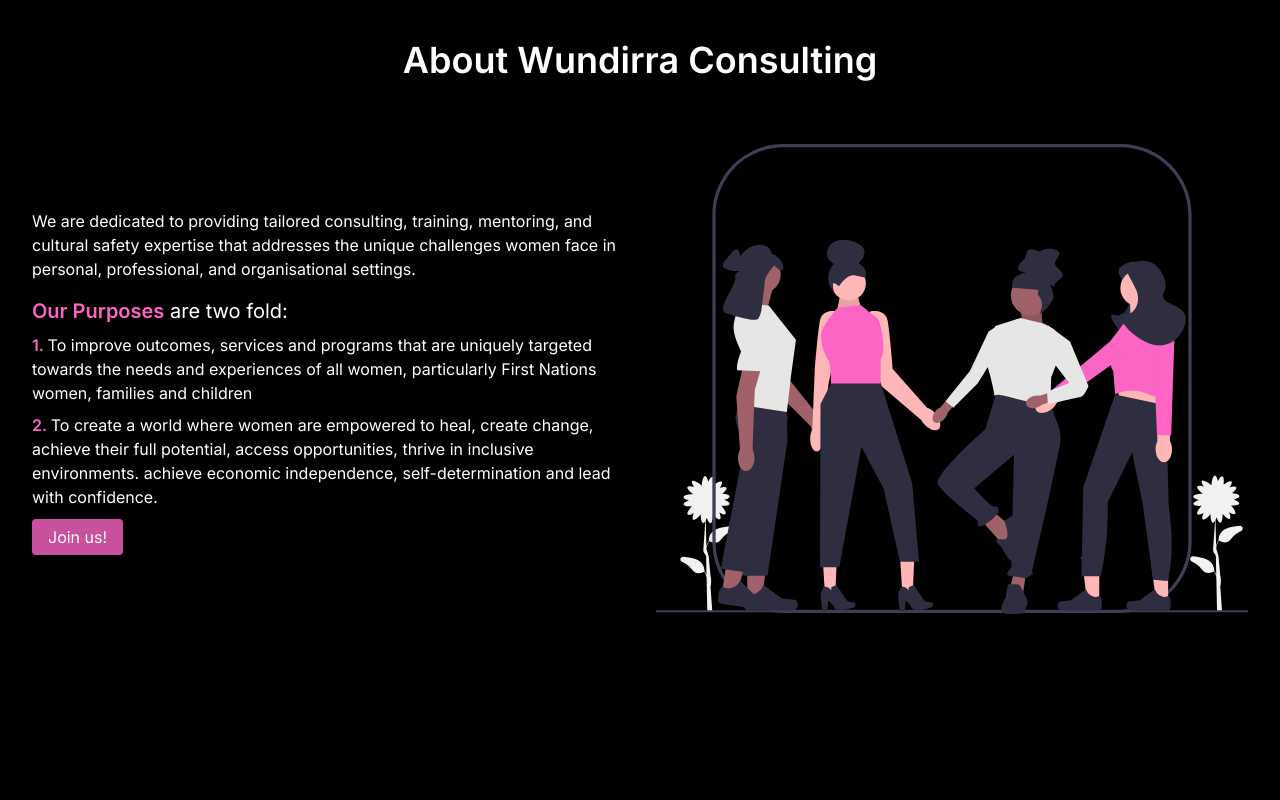
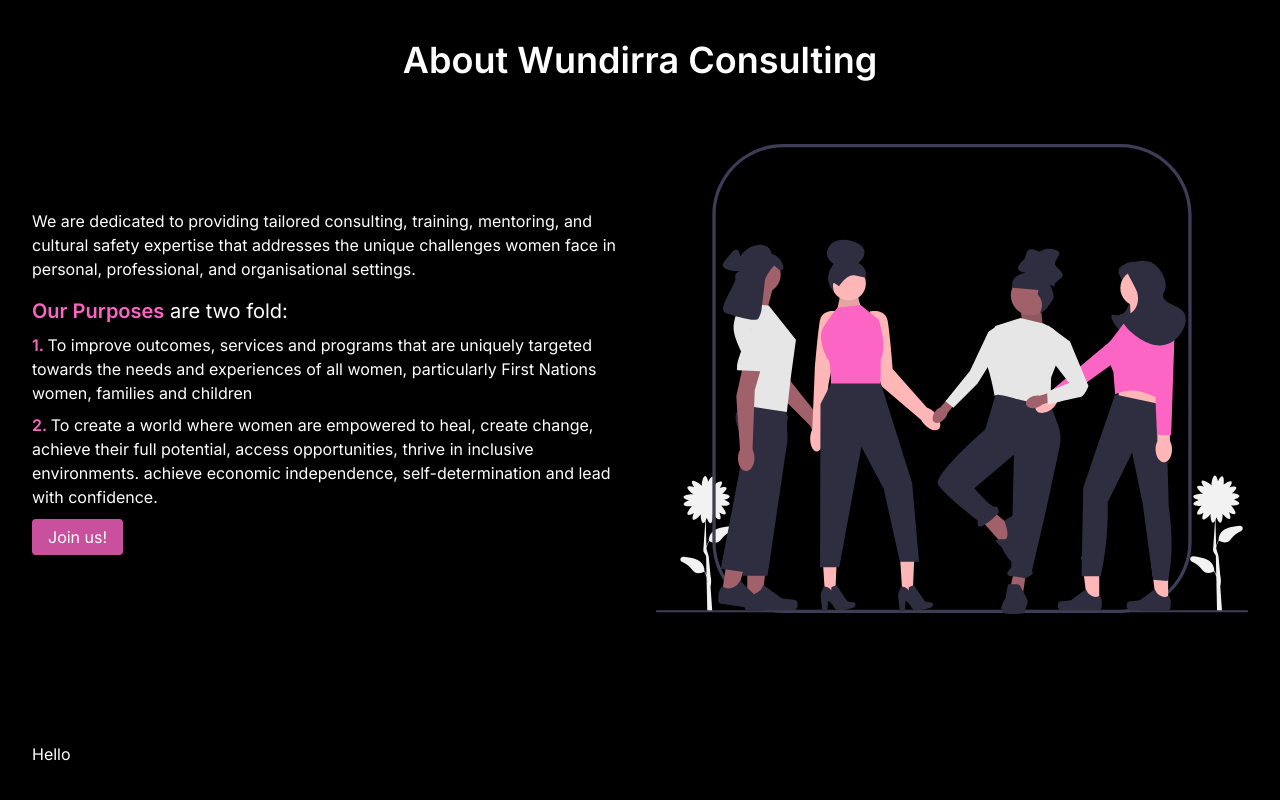
Before and after one commit to codesydney/wundirra, a Next.js app: page / in a window 1280 px wide. Shown: the part 898-1698 px from the top of the page. Before the commit the page ends 1576 px from the top, so only its background shows below. Built offline with nearby package versions, Linux system fonts and the light colour scheme.

Commit message:
create expertise section component and import into homepage

```diff
--- a/src/app/page.tsx
+++ b/src/app/page.tsx
@@ -2,12 +2,15 @@
 import HeroSection from '@/components/hero/HeroSection'
 import HeroSlider from '@/components/hero/HeroSlider'
 import AboutSection from '@/components/about/AboutSection'
+import ExpertiseSection from '@/components/expertise/ExpertiseSection'
+
 const Home: FC = () => {
   return (
     <div>
       <HeroSection />
       <HeroSlider />
       <AboutSection />
+      <ExpertiseSection />
     </div>
   )
 }
--- /dev/null
+++ b/src/components/expertise/ExpertiseSection.tsx
@@ -0,0 +1,12 @@
+import { FC } from 'react'
+import SectionWrapper from '../shared/SectionWrapper'
+
+const ExpertiseSection: FC = () => {
+  return (
+    <SectionWrapper>
+      <h2>Hello</h2>
+    </SectionWrapper>
+  )
+}
+
+export default ExpertiseSection
```
